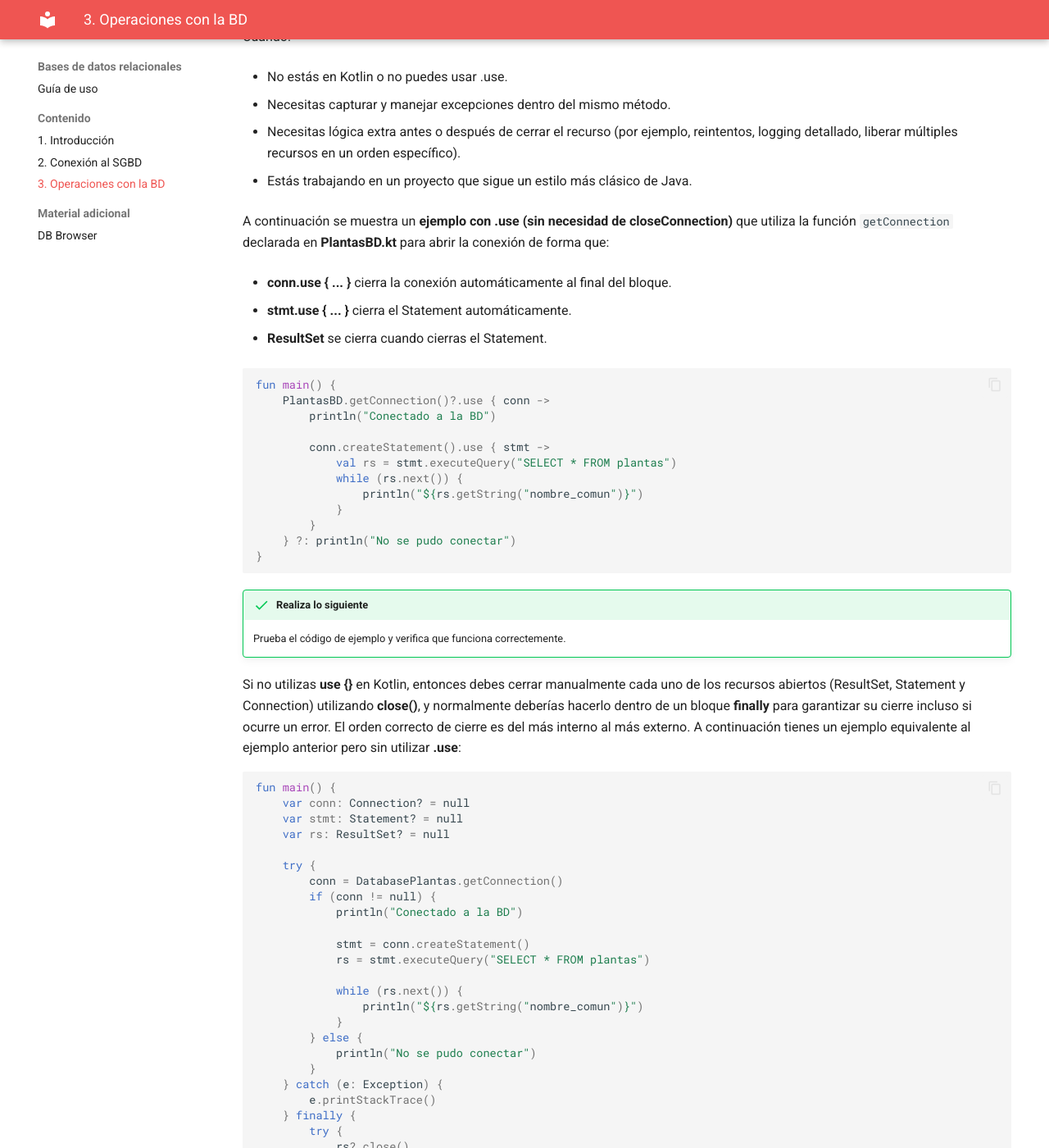
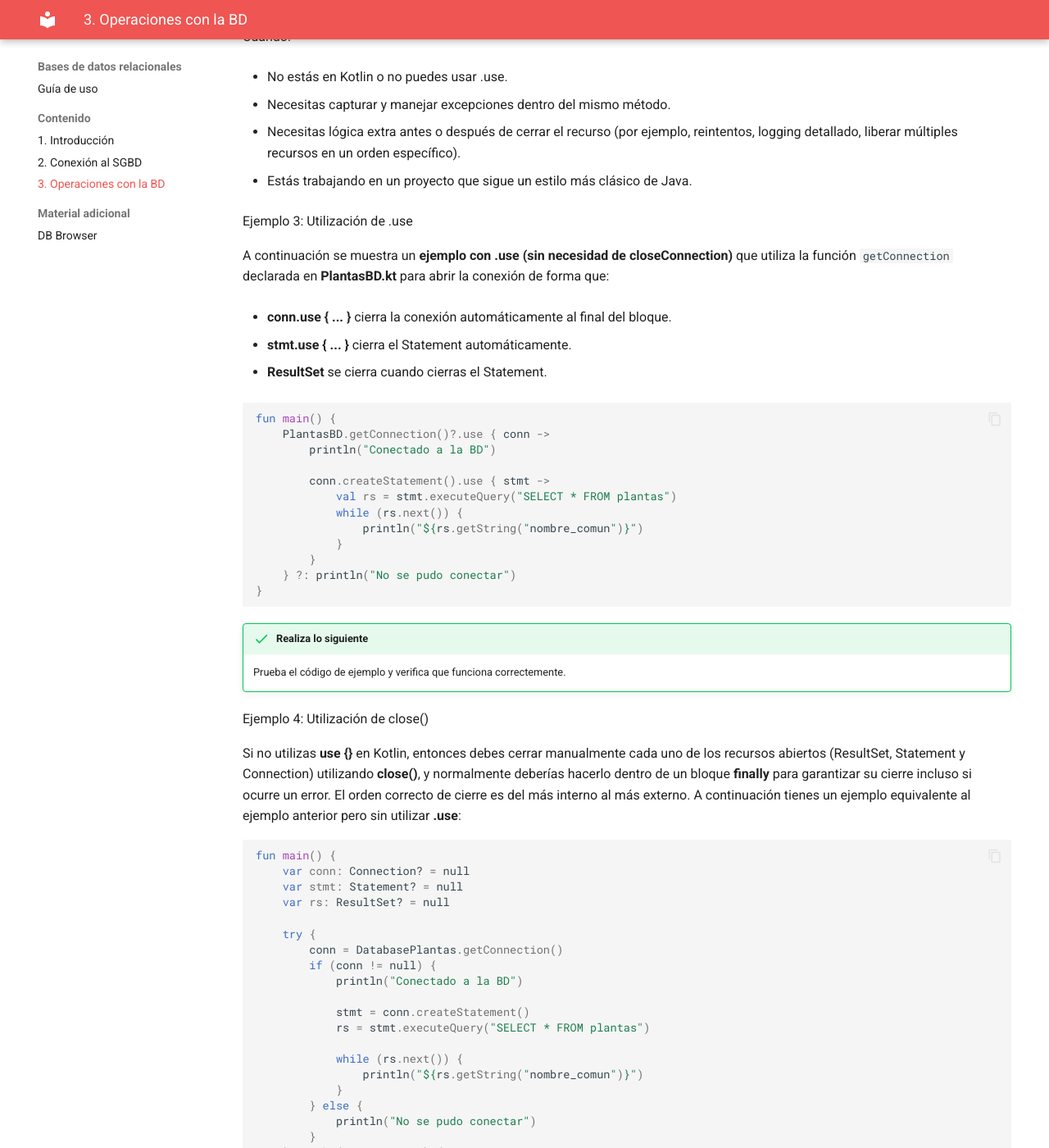
Before and after one commit to bpaterna/AD_BD_REL, an MkDocs documentation site: the page built from docs/3_operaciones.md, in a window 1280 px wide and 1400 px high, scrolled down 1968 px. Shown: the whole window at 82% size. Built offline with MkDocs 1.6.1 and Material for MkDocs 9.7.7, drawn with Linux system fonts in a browser that asks for light colours; some of the changed text lies outside the part shown.

Commit message:
Update 3_operaciones.md

```diff
--- a/docs/3_operaciones.md
+++ b/docs/3_operaciones.md
@@ -79,7 +79,7 @@ Cuándo:
 - Estás trabajando en un proyecto que sigue un estilo más clásico de Java.
 
 
-
+<span class="mis_ejemplos">Ejemplo 3: Utilización de .use</span>
 
 A continuación se muestra un **ejemplo con .use (sin necesidad de closeConnection)** que utiliza la función `getConnection` declarada en **PlantasBD.kt** para abrir la conexión de forma que:
 
@@ -107,6 +107,8 @@ fun main() {
 !!! success "Realiza lo siguiente"
     Prueba el código de ejemplo y verifica que funciona correctemente.
 
+
+<span class="mis_ejemplos">Ejemplo 4: Utilización de close()</span>
 
 Si no utilizas **use {}** en Kotlin, entonces debes cerrar manualmente cada uno de los recursos abiertos (ResultSet, Statement y Connection) utilizando **close()**, y normalmente deberías hacerlo dentro de un bloque **finally** para garantizar su cierre incluso si ocurre un error. El orden correcto de cierre es del más interno al más externo. A continuación tienes un ejemplo equivalente al ejemplo anterior pero sin utilizar **.use**:
 
@@ -159,7 +161,8 @@ Otra buena práctica es crear un objeto para manejar las diferentes operaciones
 - Claridad: el resto de tu app se lee mucho más limpio, sin SQL mezclado.
 
 
-<span class="mi_h2">Ejemplo DAO en SQlite</span>
+
+<span class="mis_ejemplos">Ejemplo 5: DAO en SQlite</span>
 
 El siguiente ejemplo es el DAO para la tabla `plantas` de la BD `plantas.sqlite` en la que se utiliza el código de conexión del objeto **PlantasBD.kt**.
 
```
